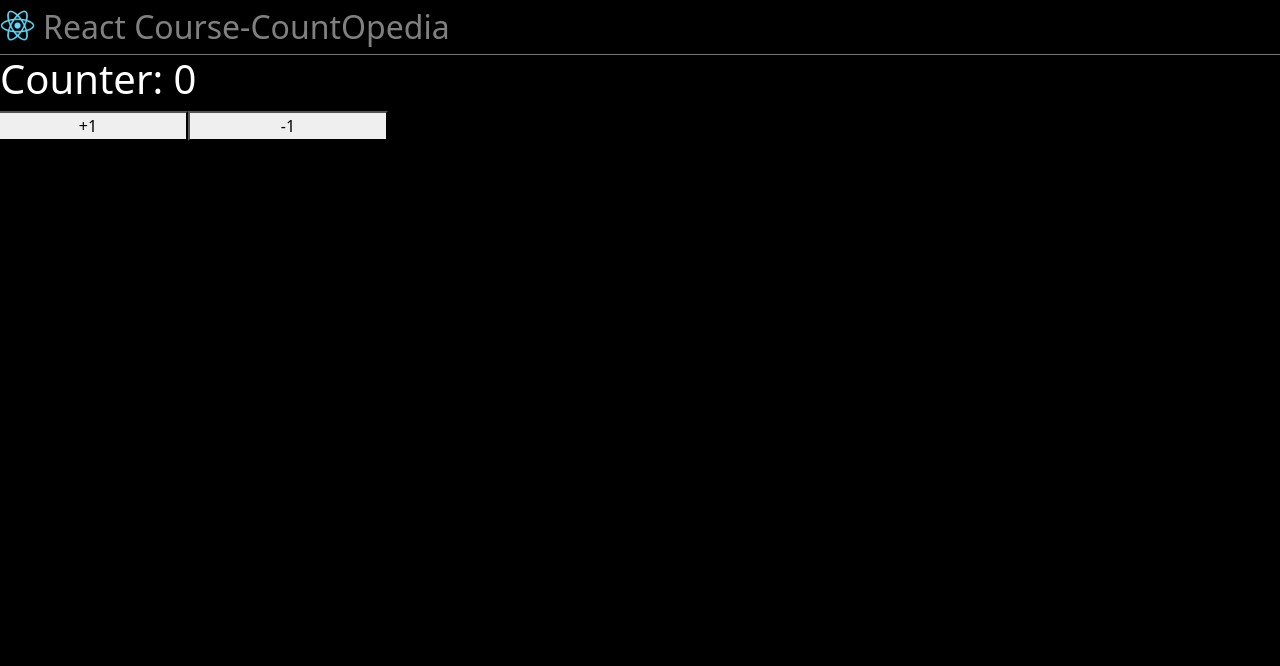
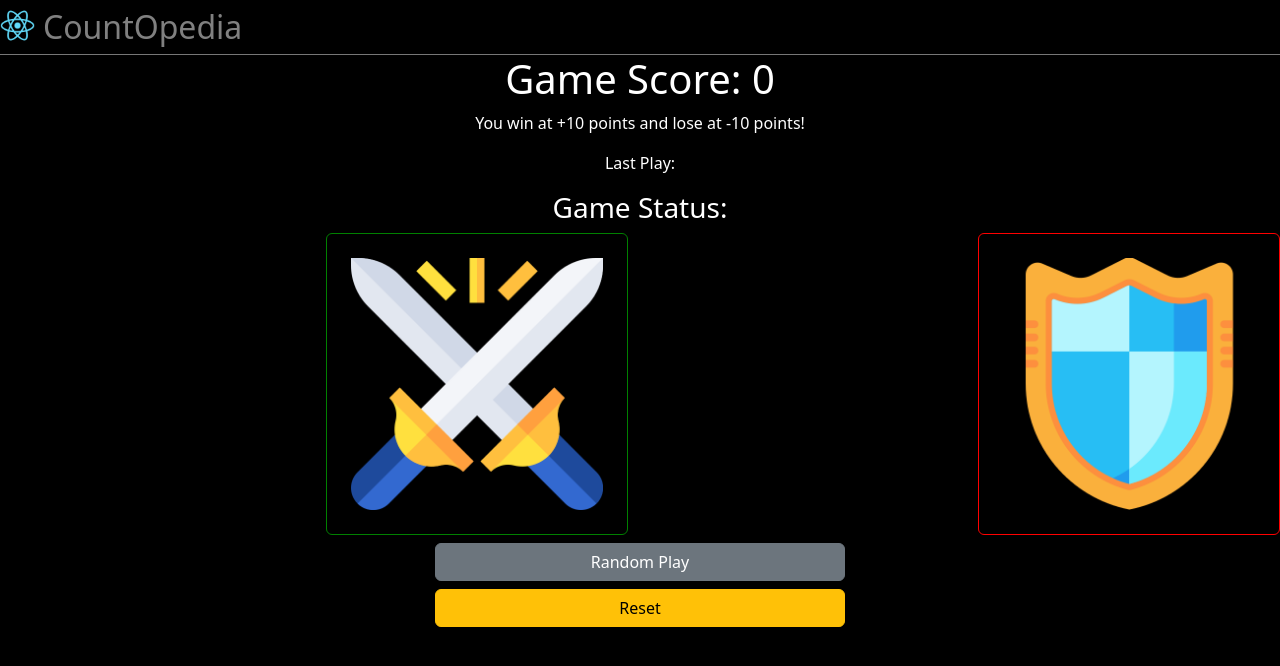
Before and after one commit to Coder-Ganesh/countopdia-ReactJs, a React (Create React App) app: page / in a window 1280 px wide. Shown: the top 666 px of the page. Built offline with nearby package versions, Linux system fonts and the light colour scheme.

Commit message:
Adding Handlers

```diff
--- a/src/Counter.jsx
+++ b/src/Counter.jsx
@@ -1,42 +1,96 @@
 import React from "react";
+import attacklogo from "./Images/attack.png";
+import defencelogo from "./Images/defend.png";
 
 export default class Counter extends React.Component {
-
-    constructor(props){
+  constructor(props) {
     super(props);
     this.handleAttack = this.handleAttack.bind(this);
     this.handleDefence = this.handleDefence.bind(this);
     this.state = {
-            count:0
-        }
+      count: 0,
+    };
   }
 
-    handleAttack(){
-        //alert("Attack")
+  handleAttack = () => {
     this.setState((previousState) => {
-            return{
-                count: previousState.count + 1
+        let newcount = previousState.count + Math.round(Math.random() * 10);
+      return {
+        count: newcount,
       };
     });
-        //this.setState({count:this.state.count + 1})
-    }
+  };
 
-    handleDefence(){
-        //alert("Defend")
+  handleDefence = () =>  {
     this.setState((previousState) => {
-            return{
-                count: previousState.count - 1
+        let newcount = previousState.count - Math.round(Math.random() * 10);
+      return {
+        count: newcount,
       };
     });
-        //this.setState({count:this.state.count - 1})
+  };
+
+  handleRandomPlay = () => {
+    let playMode = Math.round(Math.random());
+    if(playMode === 0)
+    {
+        this.handleAttack();
     }
+    else
+    {
+        this.handleDefence();
+    }
+  };
+
+  handleReset = () =>  {
+    this.setState(() => {
+      return {
+        count: 0,
+      };
+    });
+  };
 
   render() {
     return (
-    <div className="row text-white">
-        <h1>Counter: {this.state.count}</h1>
-        <button onClick={this.handleAttack} style={{width:"200px"}}>+1</button>
-        <button onClick={this.handleDefence}  style={{width:"200px"}}>-1</button>
-    </div>);
-  }
-}
+      <div className="row text-white text-center">
+        <h1>Game Score: {this.state.count}</h1>
+        <p>You win at +10 points and lose at -10 points!</p>
+        <p>Last Play:</p>
+        <h3>Game Status:</h3>
+        <div className="col-6 col-md-3 offset-md-3">
+          <img
+            style={{
+              width: "100%",
+              cursor: "pointer",
+              border: "1px solid green",
+            }}
+            className="p-4 rounded"
+            src={attacklogo}
+            onClick={this.handleAttack}
+            alt="+"
+          />
+        </div>
+
+        <div className="col-6 col-md-3 offset-md-3">
+          <img
+            style={{
+              width: "100%",
+              cursor: "pointer",
+              border: "1px solid red",
+            }}
+            className="p-4 rounded"
+            src={defencelogo}
+            onClick={this.handleDefence}
+            alt="-"
+          />
+        </div>
+        <div className="col-12 col-md-4 offset-md-4">
+            <button className="btn btn-secondary w-100 mt-2" onClick={this.handleRandomPlay}>Random Play</button>
+            <br/>
+            <button className="btn btn-warning w-100 mt-2"  onClick={this.handleReset}>Reset</button>
+            <br/>
+        </div>
+      </div>
+    );
+  };
+};
--- a/src/Header.jsx
+++ b/src/Header.jsx
@@ -1,10 +1,11 @@
 import logo from "./Images/react.png";
+
 
 function Header(){
     return(
         <div className="py-2 pl-2" style={{borderBottom:"1px solid #777"}}>
             <img src={logo} alt="" style={{height:"35px",verticalAlign:"top"}}/>
-            <span className="h2 pt-4 m-2 text-white-50">React Course-CountOpedia</span>
+            <span className="h2 pt-4 m-2 text-white-50">CountOpedia</span>
         </div>
     )
 }
```
Lines whose indentation alone changed are shown as unchanged.
